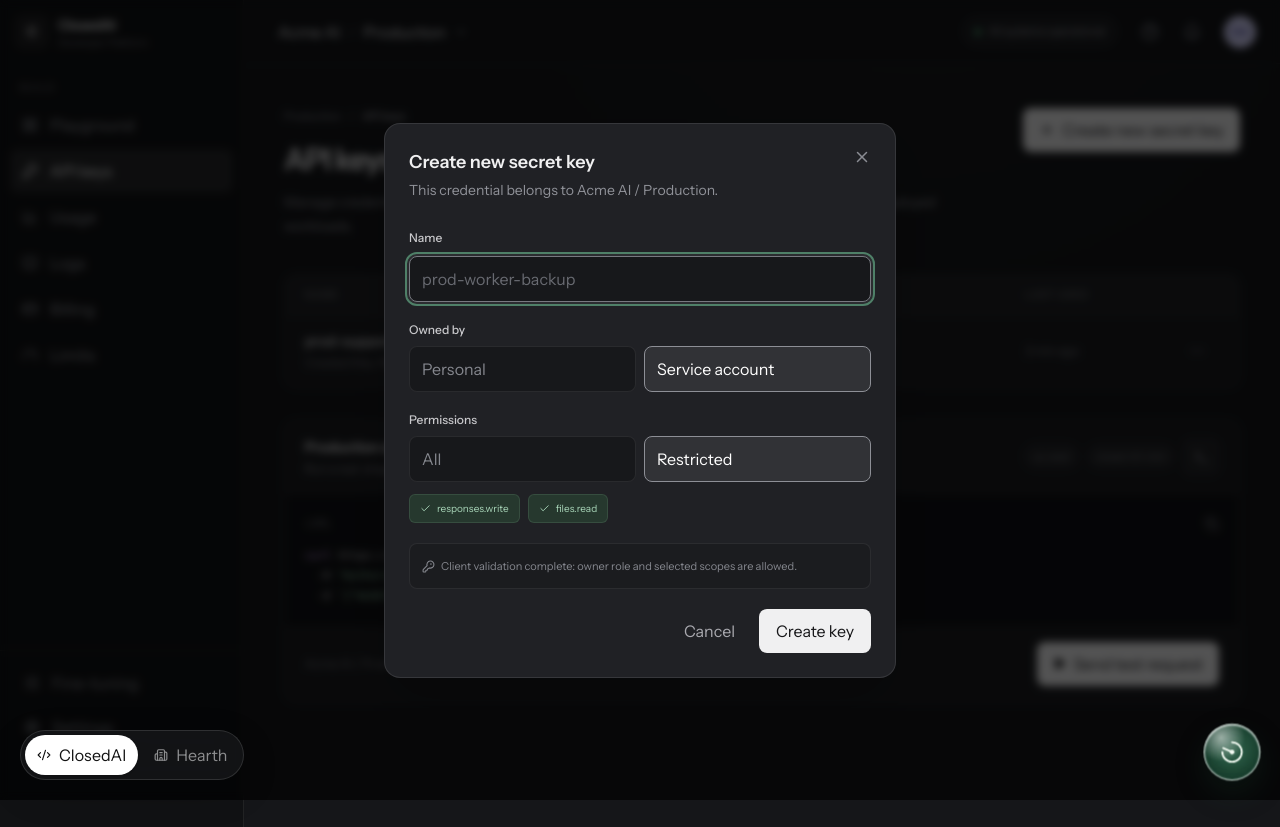
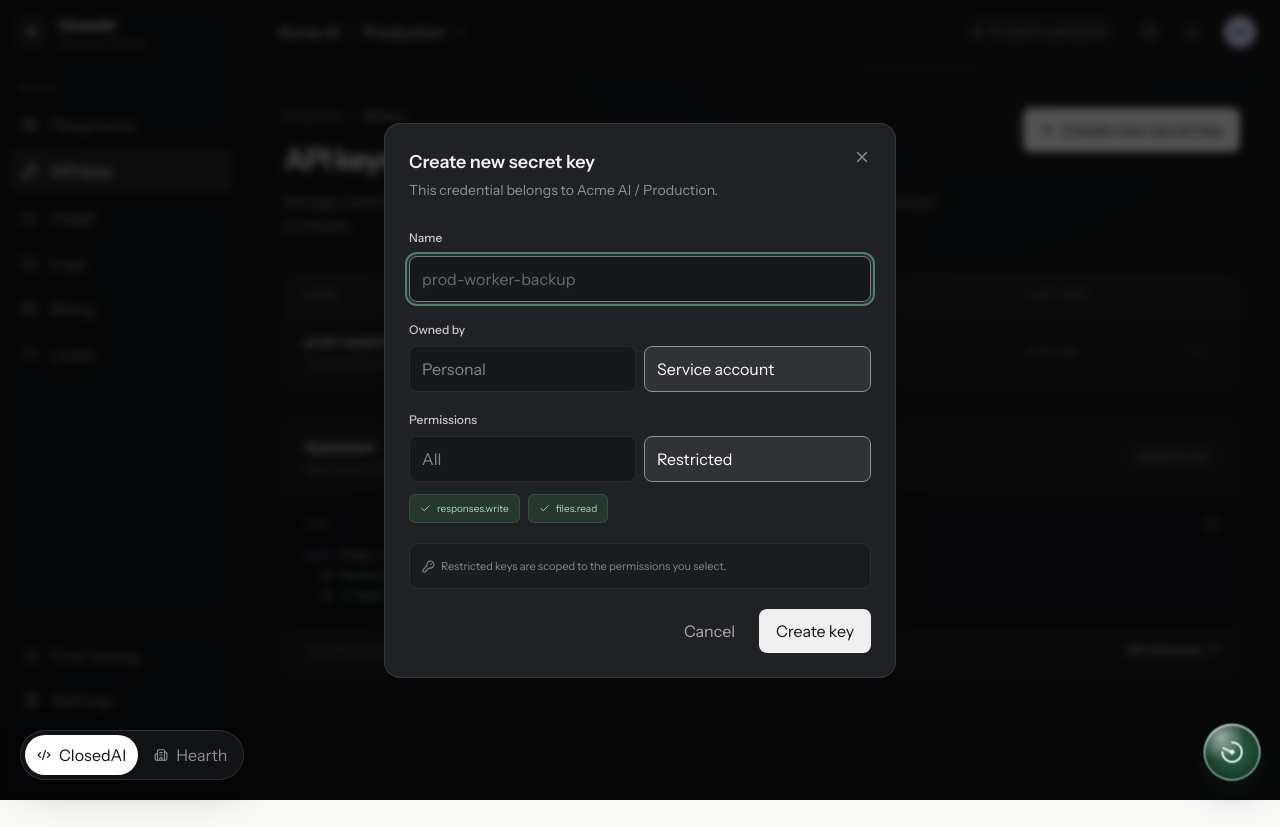
Before and after one commit to aarnavg/lilypad-demo, a React (Vite) app: page / in a window 1280 px wide. Both pictures are taken after a click on the button "Create new secret key". After the commit the page ends 800 px from the top, so only its background shows below. Built offline with nearby package versions, Linux system fonts and the light colour scheme.

Commit message:
Save work: commit from assistant

```diff
--- a/src/host/openai/ApiKeysPage.tsx
+++ b/src/host/openai/ApiKeysPage.tsx
@@ -1,22 +1,28 @@
-import { Check, Copy, KeyRound, MoreHorizontal, Plus, X } from "lucide-react";
+import {
+  AlertTriangle,
+  Check,
+  Copy,
+  KeyRound,
+  MoreHorizontal,
+  Plus,
+  X,
+} from "lucide-react";
 import { AnimatePresence, motion } from "motion/react";
 import { useState } from "react";
 import type { ApiKeyRow } from "./types";
-import { QuickstartTest } from "./QuickstartTest";
+import { Quickstart } from "./Quickstart";
 
 const defaultScopes = ["responses.write", "files.read"];
 
 export function ApiKeysPage({
   keys,
   onCreate,
-  onTestRequest,
 }: {
   keys: ApiKeyRow[];
   onCreate: (
     name: string,
     options: { type: string; scopes: string[] },
-  ) => Promise<{ ok: boolean; key?: string }>;
-  onTestRequest: () => Promise<void>;
+  ) => Promise<{ ok: boolean; key?: string; error?: string }>;
 }) {
   const [modalOpen, setModalOpen] = useState(false);
   const [name, setName] = useState("");
@@ -25,11 +31,12 @@ export function ApiKeysPage({
   const [copied, setCopied] = useState(false);
   const [keyType, setKeyType] = useState("Service account");
   const [permissionMode, setPermissionMode] = useState("Restricted");
+  const [error, setError] = useState<string>();
 
   async function createKey() {
     setCreating(true);
-    const scopes =
-      permissionMode === "Restricted" ? defaultScopes : ["all"];
+    setError(undefined);
+    const scopes = permissionMode === "Restricted" ? defaultScopes : ["all"];
     const result = await onCreate(name || "prod-worker-backup", {
       type: keyType,
       scopes,
@@ -38,7 +45,7 @@ export function ApiKeysPage({
     if (result.ok && result.key) {
       setGeneratedKey(result.key);
     } else {
-      closeModal();
+      setError(result.error ?? "We couldn't create this key right now. Please try again.");
     }
   }
 
@@ -47,6 +54,7 @@ export function ApiKeysPage({
     setGeneratedKey(undefined);
     setName("");
     setCopied(false);
+    setError(undefined);
   }
 
   return (
@@ -112,7 +120,7 @@ export function ApiKeysPage({
       </section>
 
       <div className="mt-8">
-        <QuickstartTest onSend={onTestRequest} />
+        <Quickstart />
       </div>
 
       <AnimatePresence>
@@ -260,11 +268,17 @@ export function ApiKeysPage({
                     )}
                   </fieldset>
 
-                  <div className="rounded-lg border border-white/[0.07] bg-black/15 p-3 text-[11px] leading-5 text-[#85878e]">
-                    <KeyRound size={13} className="mr-1.5 inline" />
-                    Client validation complete: owner role and selected scopes
-                    are allowed.
-                  </div>
+                  {error ? (
+                    <div className="flex items-start gap-2.5 rounded-lg border border-[#5e4534] bg-[#2a2018] p-3 text-[12px] leading-5 text-[#e6c3a7]">
+                      <AlertTriangle size={15} className="mt-0.5 shrink-0" />
+                      <p>{error}</p>
+                    </div>
+                  ) : (
+                    <div className="rounded-lg border border-white/[0.07] bg-black/15 p-3 text-[11px] leading-5 text-[#85878e]">
+                      <KeyRound size={13} className="mr-1.5 inline" />
+                      Restricted keys are scoped to the permissions you select.
+                    </div>
+                  )}
 
                   <div className="flex justify-end gap-2">
                     <button
@@ -280,7 +294,7 @@ export function ApiKeysPage({
                       disabled={creating}
                       className="min-w-28 rounded-lg bg-[#f0f0f1] px-4 py-2.5 text-sm font-medium text-[#171719] disabled:opacity-60"
                     >
-                      {creating ? "Creating..." : "Create key"}
+                      {creating ? "Creating..." : error ? "Try again" : "Create key"}
                     </button>
                   </div>
                 </div>
--- a/src/host/openai/LimitsPage.tsx
+++ b/src/host/openai/LimitsPage.tsx
@@ -98,17 +98,13 @@ export function LimitsPage({
             <CheckCircle2 className="mt-0.5 text-[#78c99a]" size={18} />
             <div>
               <p className="text-sm font-semibold text-[#b9efca]">
-                Resolution verified
+                Production is serving requests again
               </p>
               <p className="mt-1 text-xs text-[#83ae91]">
-                Budget raised, alerts preserved, retry req_retry_8b12 returned
-                200 in 412 ms.
+                Budget raised and existing alerts preserved.
               </p>
             </div>
           </div>
-          <code className="rounded-md bg-black/20 px-2.5 py-1.5 text-[10px] text-[#8fd0a7]">
-            200 OK
-          </code>
         </motion.div>
       )}
 
--- a/src/host/openai/OpenAIHost.tsx
+++ b/src/host/openai/OpenAIHost.tsx
@@ -1,4 +1,3 @@
-import { AlertCircle, X } from "lucide-react";
 import { AnimatePresence, motion } from "motion/react";
 import { useEffect, useState } from "react";
 import { hostBus, publishHostObservation } from "../hostBus";
@@ -26,8 +25,6 @@ export function OpenAIHost() {
   const [page, setPage] = useState<OpenAIPage>("api-keys");
   const [mobileNavOpen, setMobileNavOpen] = useState(false);
   const [keys, setKeys] = useState(initialKeys);
-  const [createAttempts, setCreateAttempts] = useState(0);
-  const [toast, setToast] = useState<string>();
   const [budgetLabel, setBudgetLabel] = useState("$120.00 per month");
   const [highlightBudget, setHighlightBudget] = useState(false);
   const [verificationSuccess, setVerificationSuccess] = useState(false);
@@ -72,13 +69,12 @@ export function OpenAIHost() {
     options: { type: string; scopes: string[] },
   ) {
     await new Promise((resolve) => window.setTimeout(resolve, 850));
-    const shouldFail = createAttempts > 0;
-    setCreateAttempts((attempts) => attempts + 1);
+    const restricted = !options.scopes.includes("all");
 
-    if (shouldFail) {
-      setToast(
-        "POST /v1/projects/prod/keys returned 500 in us-west - req_91c2e8",
-      );
+    // Restricted service keys are failing today (an auth regression on
+    // ClosedAI's side). The page shows a normal, human error — the deep cause is
+    // what Lily uncovers from the company's deploy notes.
+    if (restricted) {
       publishHostObservation({
         host: "openai",
         event: "key.create.failed",
@@ -95,8 +91,11 @@ export function OpenAIHost() {
           deployment: "auth-v2.3.1",
         },
       });
-      window.setTimeout(() => setToast(undefined), 7000);
-      return { ok: false };
+      return {
+        ok: false,
+        error:
+          "Something went wrong creating this key. Your details look right — please try again in a moment.",
+      };
     }
 
     const demoKey = "sk-demo-NOT-A-REAL-KEY-lily-7Qp";
@@ -115,12 +114,13 @@ export function OpenAIHost() {
     return { ok: true, key: demoKey };
   }
 
-  async function sendTestRequest() {
-    await new Promise((resolve) => window.setTimeout(resolve, 750));
+  // The customer's production traffic is being declined. They notice it on the
+  // Usage dashboard (a real product surface) and reach for support from there.
+  function reportBlockedRequests() {
     publishHostObservation({
       host: "openai",
       event: "request.quota_exceeded",
-      title: "Production request returned insufficient quota",
+      title: "Production requests are being declined",
       detail:
         "HTTP 429 insufficient_quota despite $87.42 organization credits.",
       metadata: {
@@ -194,13 +194,14 @@ export function OpenAIHost() {
         <TopBar onOpenMobile={() => setMobileNavOpen(true)} />
         <main className="min-h-0 flex-1 overflow-y-auto pb-20">
           {page === "api-keys" && (
-            <ApiKeysPage
-              keys={keys}
-              onCreate={createKey}
-              onTestRequest={sendTestRequest}
+            <ApiKeysPage keys={keys} onCreate={createKey} />
+          )}
+          {page === "usage" && (
+            <UsagePage
+              budgetLabel={budgetLabel}
+              onGetHelp={reportBlockedRequests}
             />
           )}
-          {page === "usage" && <UsagePage budgetLabel={budgetLabel} />}
           {page === "billing" && <BillingPage highlightPayment={false} />}
           {page === "limits" && (
             <LimitsPage
@@ -213,35 +214,6 @@ export function OpenAIHost() {
           )}
         </main>
       </div>
-
-      <AnimatePresence>
-        {toast && (
-          <motion.div
-            className="fixed right-5 top-20 z-30 flex max-w-md items-start gap-3 rounded-xl border border-[#713e3a] bg-[#2a1b1a]/95 p-4 text-[#ffb4aa] shadow-2xl backdrop-blur-xl"
-            initial={{ opacity: 0, x: 20, y: -8 }}
-            animate={{ opacity: 1, x: 0, y: 0 }}
-            exit={{ opacity: 0, x: 20 }}
-          >
-            <AlertCircle className="mt-0.5 shrink-0" size={18} />
-            <div className="min-w-0">
-              <p className="text-sm font-semibold">
-                Key service returned an internal error
-              </p>
-              <p className="mt-1 text-xs leading-5 text-[#d99b94]">{toast}</p>
-              <p className="mt-1 text-[10px] uppercase tracking-[.08em] text-[#a96f6a]">
-                Validated payload - Restricted - 2 scopes
-              </p>
-            </div>
-            <button
-              type="button"
-              onClick={() => setToast(undefined)}
-              aria-label="Dismiss error"
-            >
-              <X size={16} />
-            </button>
-          </motion.div>
-        )}
-      </AnimatePresence>
     </div>
   );
 }
--- /dev/null
+++ b/src/host/openai/Quickstart.tsx
@@ -0,0 +1,73 @@
+import { ArrowUpRight, Check, Copy } from "lucide-react";
+import { useState } from "react";
+
+/**
+ * Realistic read-only "quickstart" block, like the snippet a real API console
+ * shows under the keys table. No run button or fabricated errors — a normal
+ * product wouldn't ship a debug smoke-test for its customers.
+ */
+export function Quickstart() {
+  const [copied, setCopied] = useState(false);
+
+  return (
+    <section className="overflow-hidden rounded-xl border border-white/[0.08] bg-[#1b1c1f]">
+      <div className="flex flex-wrap items-center justify-between gap-3 border-b border-white/[0.07] px-5 py-4">
+        <div>
+          <p className="text-sm font-semibold text-[#eeeeef]">Quickstart</p>
+          <p className="mt-1 text-xs text-[#808289]">
+            Send your first request with the Responses API.
+          </p>
+        </div>
+        <span className="rounded-full border border-white/[0.07] bg-white/[0.04] px-2.5 py-1 text-[10px] text-[#9b9da3]">
+          closed-4.1-mini
+        </span>
+      </div>
+      <div className="bg-[#101114] p-5 font-mono text-[11px] leading-5 text-[#d1d1d4]">
+        <div className="mb-3 flex items-center justify-between">
+          <span className="text-[#686a71]">cURL</span>
+          <button
+            type="button"
+            onClick={() => {
+              setCopied(true);
+              window.setTimeout(() => setCopied(false), 1200);
+            }}
+            className="text-[#777980] hover:text-white"
+            aria-label="Copy request"
+          >
+            {copied ? <Check size={14} /> : <Copy size={14} />}
+          </button>
+        </div>
+        <p>
+          <span className="text-[#d7a8ff]">curl</span>{" "}
+          https://api.closedai.dev/v1/responses \
+        </p>
+        <p className="pl-3">
+          -H{" "}
+          <span className="text-[#96d7ad]">
+            "Authorization: Bearer $CLOSEDAI_API_KEY"
+          </span>{" "}
+          \
+        </p>
+        <p className="pl-3">
+          -d{" "}
+          <span className="text-[#96d7ad]">
+            '&#123;"model":"closed-4.1-mini","input":"Hello!"&#125;'
+          </span>
+        </p>
+      </div>
+      <div className="flex items-center justify-between gap-4 px-5 py-4">
+        <span className="text-xs text-[#74767d]">
+          Uses the project's selected key
+        </span>
+        <a
+          href="#"
+          onClick={(event) => event.preventDefault()}
+          className="inline-flex items-center gap-1 text-xs font-medium text-[#b9bac0] hover:text-white"
+        >
+          API reference
+          <ArrowUpRight size={13} />
+        </a>
+      </div>
+    </section>
+  );
+}
--- a/src/host/openai/QuickstartTest.tsx
+++ /dev/null
@@ -1,107 +0,0 @@
-import { Check, Copy, Play, Terminal } from "lucide-react";
-import { useState } from "react";
-
-export function QuickstartTest({ onSend }: { onSend: () => Promise<void> }) {
-  const [running, setRunning] = useState(false);
-  const [hasRun, setHasRun] = useState(false);
-  const [copied, setCopied] = useState(false);
-
-  async function runRequest() {
-    setRunning(true);
-    setHasRun(false);
-    await onSend();
-    setRunning(false);
-    setHasRun(true);
-  }
-
-  return (
-    <section className="overflow-hidden rounded-xl border border-white/[0.08] bg-[#1b1c1f]">
-      <div className="flex flex-wrap items-center justify-between gap-3 border-b border-white/[0.07] px-5 py-4">
-        <div>
-          <p className="text-sm font-semibold text-[#eeeeef]">
-            Production smoke test
-          </p>
-          <p className="mt-1 text-xs text-[#808289]">
-            Run a real-shaped request with prod-support-worker.
-          </p>
-        </div>
-        <div className="flex items-center gap-2 text-[10px] text-[#85878e]">
-          <span className="rounded-full border border-white/[0.07] bg-white/[0.04] px-2 py-1">
-            us-west
-          </span>
-          <span className="rounded-full border border-white/[0.07] bg-white/[0.04] px-2 py-1">
-            closed-4.1-mini
-          </span>
-          <div className="grid size-9 place-items-center rounded-lg border border-white/[0.07] bg-white/[0.04] text-[#a1a3aa]">
-            <Terminal size={17} />
-          </div>
-        </div>
-      </div>
-      <div className="bg-[#101114] p-5 font-mono text-[11px] leading-5 text-[#d1d1d4]">
-        <div className="mb-3 flex items-center justify-between">
-          <span className="text-[#686a71]">cURL</span>
-          <button
-            type="button"
-            onClick={() => {
-              setCopied(true);
-              window.setTimeout(() => setCopied(false), 1200);
-            }}
-            className="text-[#777980] hover:text-white"
-            aria-label="Copy request"
-          >
-            {copied ? <Check size={14} /> : <Copy size={14} />}
-          </button>
-        </div>
-        <p>
-          <span className="text-[#d7a8ff]">curl</span>{" "}
-          https://api.closedai.dev/v1/responses \
-        </p>
-        <p className="pl-3">
-          -H{" "}
-          <span className="text-[#96d7ad]">
-            "Authorization: Bearer $CLOSEDAI_API_KEY"
-          </span>{" "}
-          \
-        </p>
-        <p className="pl-3">
-          -d{" "}
-          <span className="text-[#96d7ad]">
-            '&#123;"model":"closed-4.1-mini","input":"health check"&#125;'
-          </span>
-        </p>
-        {hasRun && (
-          <div className="mt-4 rounded-lg border border-[#713b3b] bg-[#2b1919] p-3 text-[#ffb8b3]">
-            <div className="flex flex-wrap items-center justify-between gap-2">
-              <p className="font-semibold">429 insufficient_quota</p>
-              <code className="text-[10px] text-[#b97e79]">req_7f3a91</code>
-            </div>
-            <p className="mt-1 text-[#d89591]">
-              You exceeded your current quota. Check your plan and billing
-              details.
-            </p>
-            <p className="mt-2 text-[10px] text-[#a96f6a]">
-              The API does not disclose whether billing credits or a private
-              project budget caused this response.
-            </p>
-          </div>
-        )}
-      </div>
-      <div className="flex flex-wrap items-center justify-between gap-4 px-5 py-4 pr-20 lg:pr-5">
-        <div className="flex items-center gap-3 text-xs text-[#74767d]">
-          <span>Acme AI / Production</span>
-          <span className="text-[#45474d]">|</span>
-          <span>Organization credits: $87.42</span>
-        </div>
-        <button
-          type="button"
-          onClick={() => void runRequest()}
-          disabled={running}
-          className="inline-flex min-w-36 items-center justify-center gap-2 rounded-lg bg-[#eeeeef] px-4 py-2.5 text-xs font-medium text-[#171719] hover:bg-white disabled:opacity-60"
-        >
-          <Play size={13} fill="currentColor" />
-          {running ? "Sending request..." : "Send test request"}
-        </button>
-      </div>
-    </section>
-  );
-}
--- a/src/host/openai/UsagePage.tsx
+++ b/src/host/openai/UsagePage.tsx
@@ -1,6 +1,14 @@
+import { CheckCircle2, LifeBuoy, TriangleAlert } from "lucide-react";
+
 const bars = [28, 33, 31, 42, 47, 55, 51, 62, 68, 73, 79, 86, 92, 100];
 
-export function UsagePage({ budgetLabel }: { budgetLabel: string }) {
+export function UsagePage({
+  budgetLabel,
+  onGetHelp,
+}: {
+  budgetLabel: string;
+  onGetHelp: () => void;
+}) {
   const raised = budgetLabel.includes("$500");
   return (
     <div className="mx-auto w-full max-w-[1160px] px-5 py-8 md:px-10 md:py-11">
@@ -15,7 +23,42 @@ export function UsagePage({ budgetLabel }: { budgetLabel: string }) {
       <p className="mt-2 text-sm text-[#8f9198]">
         Live spend and request activity for the Production project.
       </p>
-      <div className="mt-8 grid gap-4 sm:grid-cols-3">
+
+      {/* Realistic status banner — the customer notices their traffic is being
+          declined here, and reaches for support. Not a debug popup. */}
+      {raised ? (
+        <div className="mt-7 flex items-center gap-3 rounded-xl border border-[#2c5a43] bg-[#16271f] px-5 py-4">
+          <CheckCircle2 size={18} className="shrink-0 text-[#79c99b]" />
+          <p className="text-sm text-[#bfe6cc]">
+            Production is serving requests again.
+          </p>
+        </div>
+      ) : (
+        <div className="mt-7 flex flex-wrap items-center justify-between gap-4 rounded-xl border border-[#5a4a2e] bg-[#241f15] px-5 py-4">
+          <div className="flex items-start gap-3">
+            <TriangleAlert size={18} className="mt-0.5 shrink-0 text-[#e0b063]" />
+            <div>
+              <p className="text-sm font-medium text-[#f1dcae]">
+                Production requests are being declined
+              </p>
+              <p className="mt-1 text-xs text-[#b9a987]">
+                Responses are returning insufficient_quota, even though your
+                organization still has $87.42 in credits.
+              </p>
+            </div>
+          </div>
+          <button
+            type="button"
+            onClick={onGetHelp}
+            className="inline-flex items-center gap-2 rounded-lg bg-[#eeeeef] px-4 py-2.5 text-xs font-medium text-[#171719] hover:bg-white"
+          >
+            <LifeBuoy size={14} />
+            Get help
+          </button>
+        </div>
+      )}
+
+      <div className="mt-5 grid gap-4 sm:grid-cols-3">
         {[
           ["Project spend", "$120.00"],
           ["Requests", "48,291"],
@@ -41,14 +84,9 @@ export function UsagePage({ budgetLabel }: { budgetLabel: string }) {
             </h2>
             <p className="mt-1 text-xs text-[#797b82]">May 25 to June 7</p>
           </div>
-          <div className="flex items-center gap-2">
-            <span className="rounded-full bg-[#402220] px-2.5 py-1 text-[10px] font-medium text-[#ef9e95]">
-              Budget reached
-            </span>
-            <button className="rounded-lg border border-white/[0.09] bg-white/[0.03] px-3 py-2 text-xs text-[#b9bac0]">
-              All models
-            </button>
-          </div>
+          <button className="rounded-lg border border-white/[0.09] bg-white/[0.03] px-3 py-2 text-xs text-[#b9bac0]">
+            All models
+          </button>
         </div>
         <div className="mt-10 flex h-52 items-end gap-3 border-b border-white/[0.08] px-2">
           {bars.map((height, index) => (
@@ -57,7 +95,8 @@ export function UsagePage({ budgetLabel }: { budgetLabel: string }) {
               className="flex-1 rounded-t"
               style={{
                 height: `${height}%`,
-                background: index === bars.length - 1 ? "#c05b4b" : "#4d8b70",
+                background:
+                  index === bars.length - 1 && !raised ? "#c05b4b" : "#4d8b70",
                 opacity: 0.58 + index * 0.025,
               }}
             />
```
Also changed, not shown: 1 other file (tests, documents, lock files or other folders).
